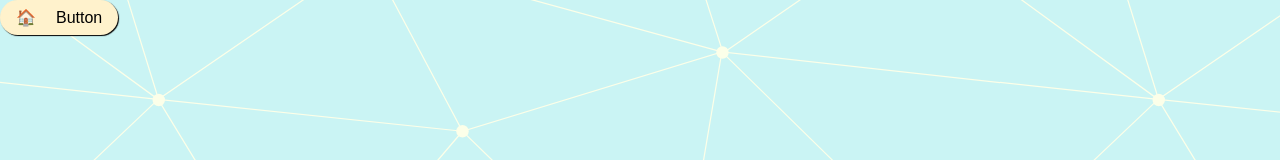
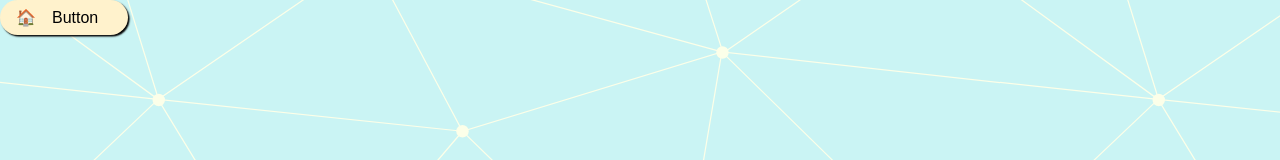
Before and after one commit to taghead/taghead.github.io, a React (Create React App) app: page / in a window 1280 px wide. Shown: the top 160 px of the page. Built offline with nearby package versions, Linux system fonts and the light colour scheme.

Commit message:
Cleaned up classnames

```diff
--- a/src/App.css
+++ b/src/App.css
@@ -1,8 +1,34 @@
 :root {
-  --color-water: #caf4f4;
-  --color-ivory: #fcffe9;
-  --color-blanched-almond: #fff2cc;
-  --color-pale-pink: #fde0d9;
-  --color-tea-green: #caefd1;
   background-image: url(/public/background.svg);
 }
+
+/* Shadows */
+.popShadow {
+  box-shadow: 0.1rem 0.1rem 0.1rem black;
+}
+
+/* Colors */
+.bgWater,
+.bgWaterHover:hover {
+  background-color: #caf4f4;
+}
+
+.bgIvory,
+.bgIvoryHover:hover {
+  background-color: #fcffe9;
+}
+
+.bgBlanchedAlmond,
+.bgBlanchedAlmondHover:hover {
+  background-color: #fff2cc;
+}
+
+.bgPalePink,
+.bgPalePinkHover:hover {
+  background-color: #fde0d9;
+}
+
+.bgTeaGreen,
+.bgTeaGreenHover:hover {
+  background-color: #caefd1;
+}
--- a/src/Components/Button/Button.tsx
+++ b/src/Components/Button/Button.tsx
@@ -3,11 +3,17 @@ interface props {
   text?: string;
   icon?: any;
   bgColor?:
-    | "color-water"
-    | "color-ivory"
-    | "color-blanched-almond"
-    | "color-pale-pink"
-    | "color-tea-green";
+    | "bgWater"
+    | "bgIvory"
+    | "bgBlanchedAlmond"
+    | "bgPalePink"
+    | "bgTeaGreen";
+  bgColorHover?:
+    | "bgWaterHover"
+    | "bgIvoryHover"
+    | "bgBlanchedAlmondHover"
+    | "bgPalePinkHover"
+    | "bgTeaGreenHover";
   onClick?: any;
   className?: string;
 }
@@ -15,12 +21,16 @@ interface props {
 export const Button = ({
   text = "Button",
   icon = "🏠",
-  bgColor = "color-blanched-almond",
+  bgColor = "bgBlanchedAlmond",
+  bgColorHover = "bgTeaGreenHover",
   onClick = () => {},
   className,
 }: props) => {
   return (
-    <button className={`button var(${bgColor})`} onClick={onClick}>
+    <button
+      className={`button popShadow ${bgColor} ${bgColorHover} ${className}`}
+      onClick={onClick}
+    >
       <div className="buttonIcon">{icon}</div>
       <text className="buttonText">{text}</text>
     </button>
--- a/src/Components/Button/button.css
+++ b/src/Components/Button/button.css
@@ -1,44 +1,35 @@
-@keyframes mymove {
+@keyframes easeInFade {
   from {
-    left: -15px;
+    opacity: 0%;
+    left: -1.5rem;
   }
   to {
+    opacity: 100%;
     left: 0%;
   }
 }
 
 .button {
-  background-color: var(--color-blanched-almond); /* Green */
   color: black;
-  font-size: 16px;
+  font-size: 1rem;
   text-decoration: none;
   padding: 0.5rem 1rem;
   border: none;
-  border-radius: 50px;
+  border-radius: 2rem;
   display: inline-block;
   display: flex;
   align-items: center;
-  row-gap: 10px;
-  column-gap: 20px;
-  flex-direction: row;
-  justify-content: space-between;
-  box-shadow: 1px 1px 1px black;
+  column-gap: 1rem;
+  width: 8rem;
 }
 
-.button:hover .buttonText,
-.button:hover .buttonIcon {
-  transform: scale(1.2);
+.button:hover {
   cursor: pointer;
 }
 
-.buttonIcon {
-  text-align: left;
-}
-
 .buttonText {
-  text-align: right;
   position: relative;
-  animation: mymove 1s 1;
+  animation: easeInFade 1s 1;
   animation-timing-function: ease-out;
   animation-fill-mode: forwards;
 }
```
